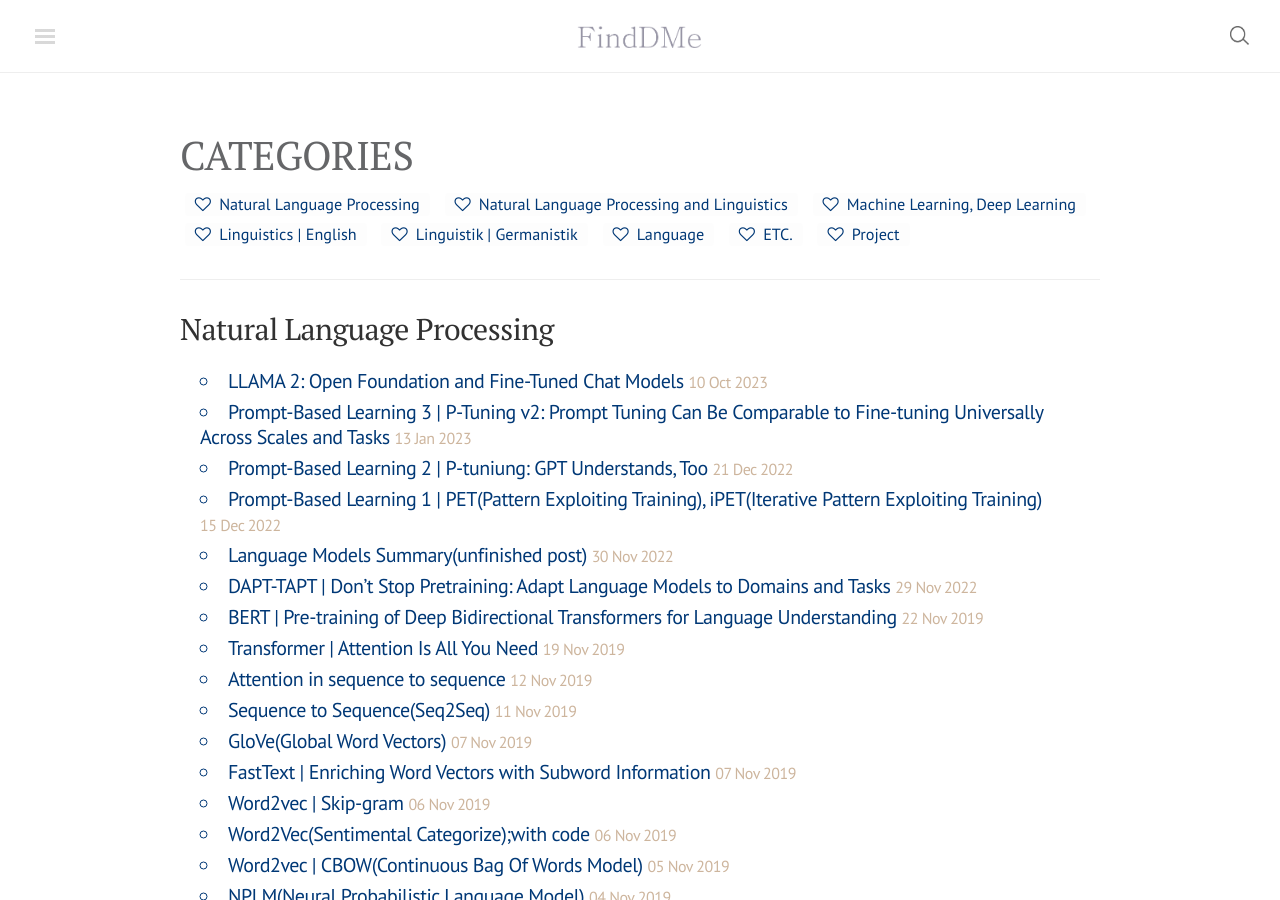
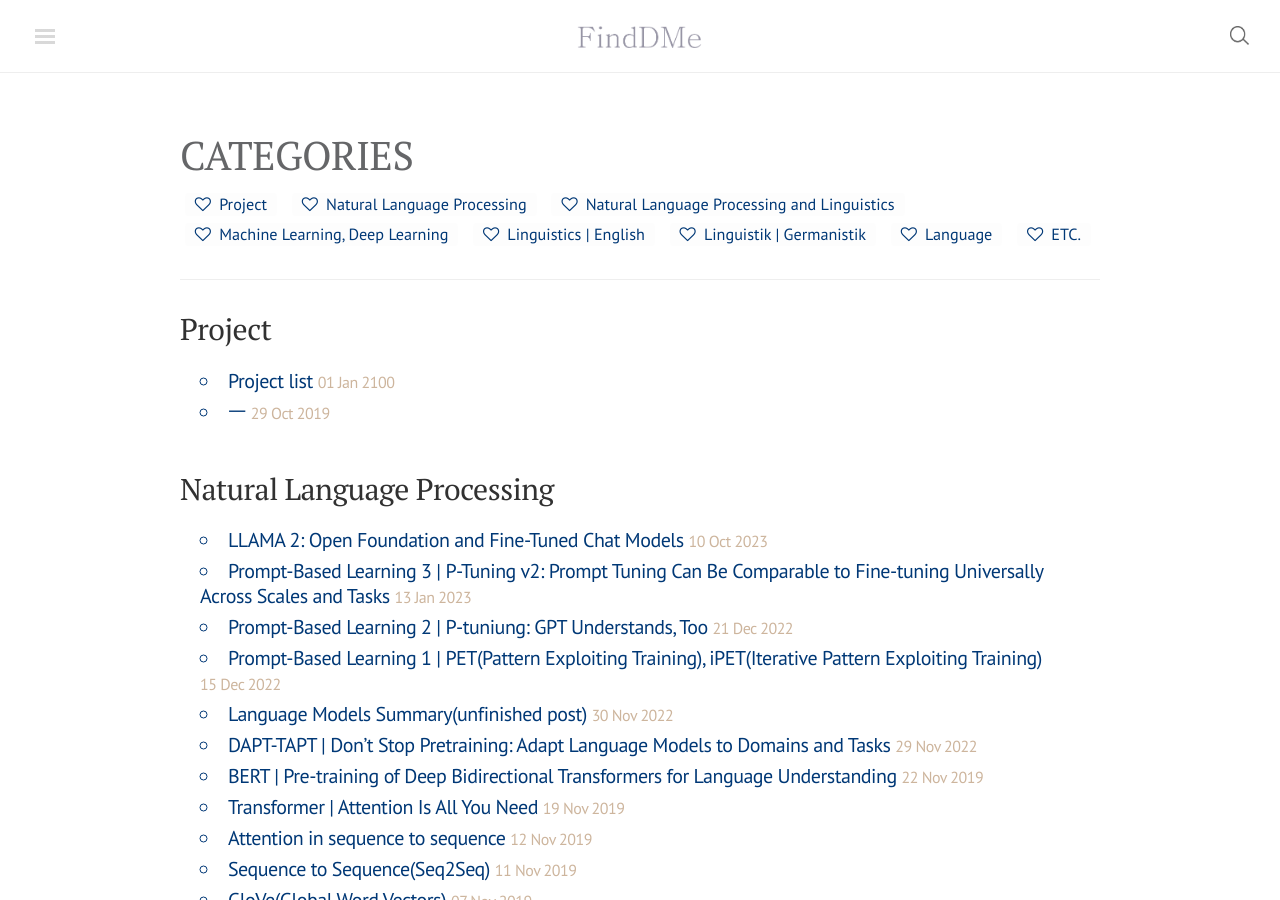
Before and after one commit to finddme/finddme.github.io, a Jekyll site: the page built from index.html, in a window 1280 px wide and 900 px high. Built offline with Jekyll 4.4.1, drawn with Linux system fonts in a browser that asks for light colours; nearby versions of some CDN libraries; comment, search, counter and statistics services are not loaded; some of the changed text lies outside the part shown.

Commit message:
Update 2019-10-29-Rearrangecategories6.md

```diff
--- a/_posts/2019-10-29-Rearrangecategories6.md
+++ b/_posts/2019-10-29-Rearrangecategories6.md
@@ -1,7 +1,7 @@
-
+---
 title: ㅡ
-category: Development
-tag: Development
+category: Project
+tag: NLP
 ---
 
 카테고리정렬
```
